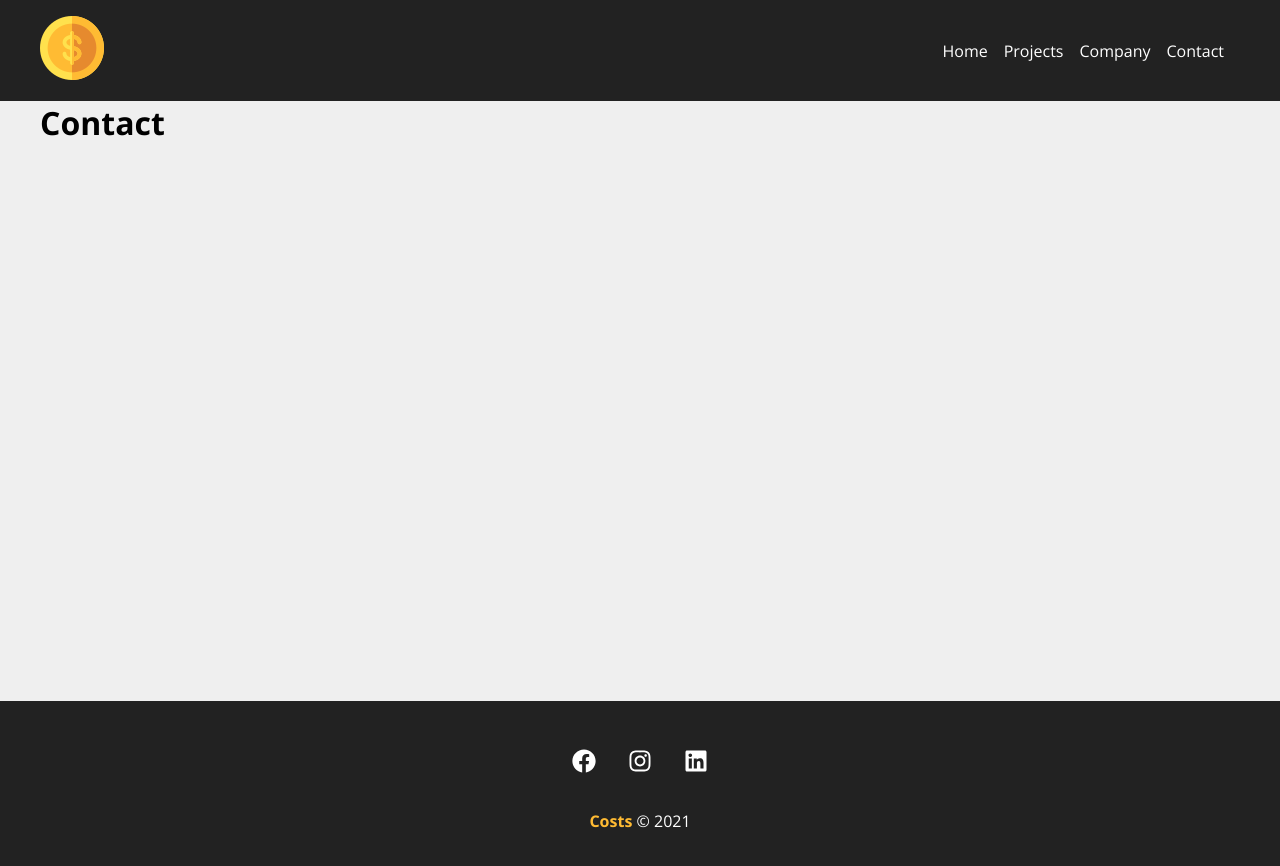
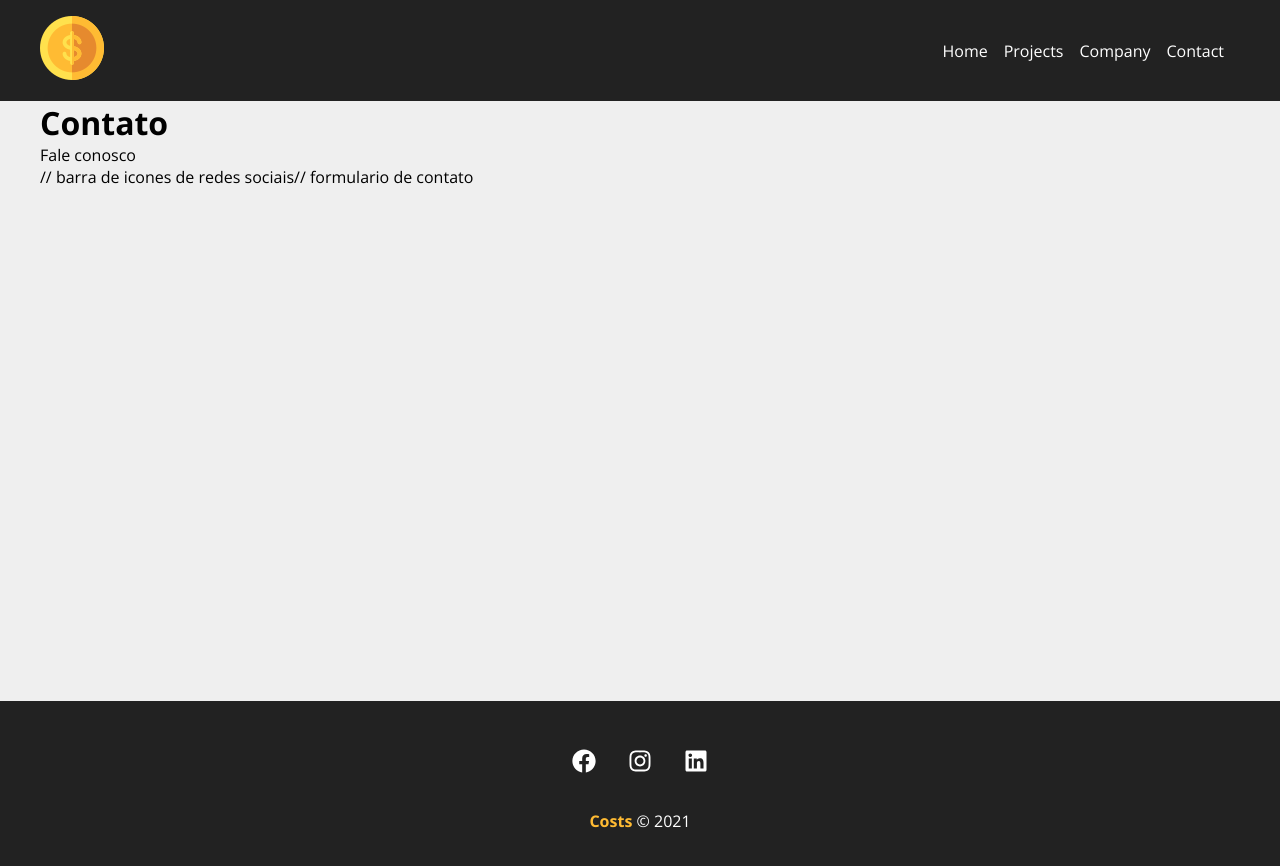
Before and after one commit to PorthoGamesBR/projeto-costs-react, a React (Create React App) app: page /contact in a window 1280 px wide. Shown: the top 866 px of the page. Built offline with nearby package versions, Linux system fonts and the light colour scheme; the HTML template or start-up script is replaced by a standard one.

Commit message:
Começando pagina de contato

```diff
--- a/src/components/pages/Contact.js
+++ b/src/components/pages/Contact.js
@@ -1,6 +1,22 @@
+import styles from "Contact.module.css"
+import Container from "../layout/Container"
+
 function Contact() {
     return (
-    <h1>Contact</h1>
+
+    <div className={styles.contact_container}>
+        <div className={styles.title_container}>
+            <h1>Contato</h1>
+            <p>Fale conosco</p>
+        </div>
+        <Container customClass="start">
+            // barra de icones de redes sociais
+
+            <div>
+                // formulario de contato
+            </div>
+        </Container>
+    </div>
     )
 }
 
--- /dev/null
+++ b/src/components/pages/Contact.module.css
@@ -0,0 +1,7 @@
+.contact_container {
+
+}
+
+.title_container {
+
+}
```
